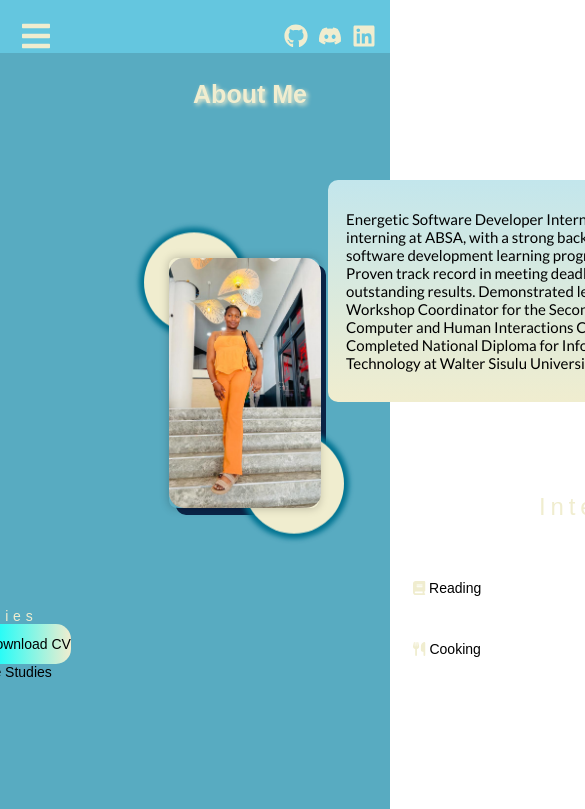
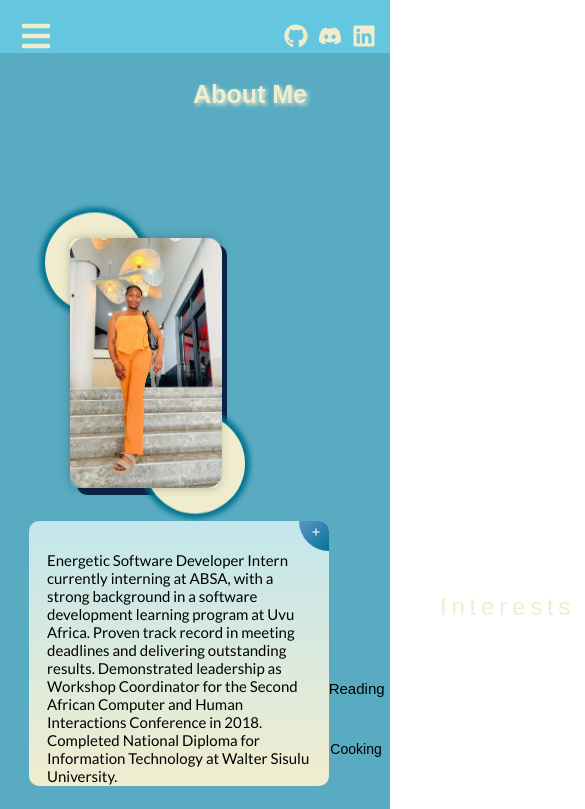
Before and after one commit to Sikhuphela/Port, a React (Create React App) app: page /about in a window 390 px wide. Shown: the top 809 px of the page, 585 px wide, since content can reach past the window. Built offline with nearby package versions, Linux system fonts and the light colour scheme.

Commit message:
added responsiveness to about me paragraph and fixed the alignment

```diff
--- a/src/Pages/About.css
+++ b/src/Pages/About.css
@@ -423,7 +423,7 @@
   @media screen and (max-width: 768px) {
     .about .group {
       height: 200px;
-      margin-top: -500px;
+      margin-top: -300px;
       left: -200px;
     }
 
@@ -457,7 +457,7 @@
       width: 150px;
       height: 250px;
       left: 250px;
-      margin-top: 120px;
+      margin-top: px;
     }
 
     .about .IMG {
@@ -467,15 +467,31 @@
       border-radius: 15px;
       margin-top: -30px;
     }
+    .card{
+      margin-top: -360px;
+      right: 200px;
+      height: 265px;
+      width:  300px;
+    }
 
     .about .cooking,
-    .about .div,
-    .about .text-wrapper-2,
     .about .text-wrapper-3,
     .about .text-wrapper-4,
     .about .text-wrapper-5,
-    .about .group-2,
     .about .btn {
       font-size: 14px;
     }
+    .about .btn {
+      margin-left: 40px;
+
+    }
+    .about .div{
+      margin-right: 300px;
+      font-size: 15px;
+      margin-left: 80px;
+      margin-top: 220px;
+    }
+    .about .text-wrapper-2{
+      margin-right: 500px;
+    }
   }
--- a/src/Pages/style.css
+++ b/src/Pages/style.css
@@ -132,41 +132,41 @@ button:active {
 }
 @media screen and (max-width: 768px) {
   h3 {
-    font-size: 30px;
-    left: 20px;
+    font-size: 25px;
+    left: 250px;
     top: 80px;
   }
 
   h2 {
-    font-size: 20px;
-    left: 100px;
-    top: 500px;
+    font-size: 18px;
+    left: 160px;
+    top: 480px;
   }
 
   .home h4 {
-    font-size: 16px;
-    left: 130px;
-    top: 560px;
+    font-size: 14px;
+    left: 175px;
+    top: 510px;
   }
 
   .home p {
-    font-size: 16px;
-    left:160px;
-    top: 460px;
+    font-size: 14px;
+    left:200px;
+    top: 440px;
   }
 
   .image {
-    bottom: 320px;
-    right: 5px;
-    left: calc(50% - (-6px));
+    bottom: 250px;
+    left: calc(50% - 30px);
     width: 140px;
     height: 300px;
   }
 
   button {
-    width: 100px;
+    width: 80px;
+    font-size: 12px;
     top: 200px;
-    left: calc(50% - (-30px));
+    left: calc(50% - (-20px));
   }
 }
 @media screen and (max-width: 480px) {
```
Also changed, not shown: src/components/Navbar.css (line endings or trailing spaces).
